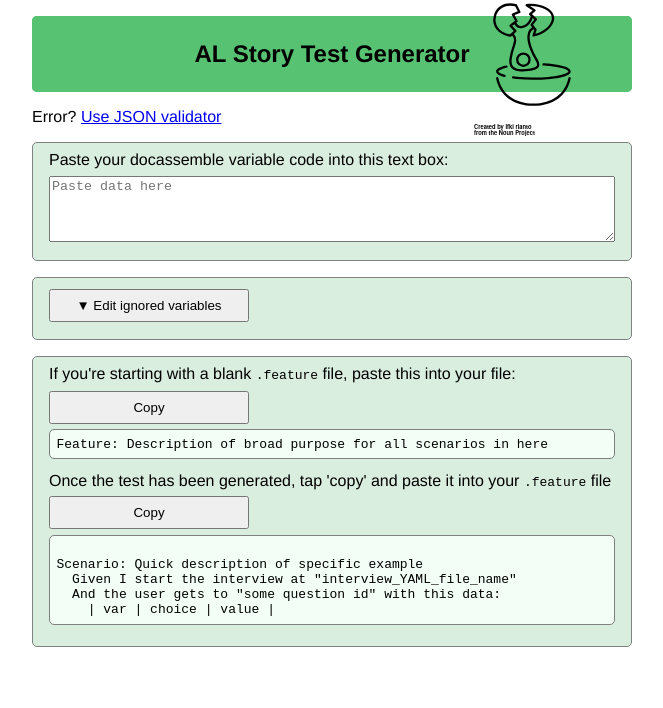
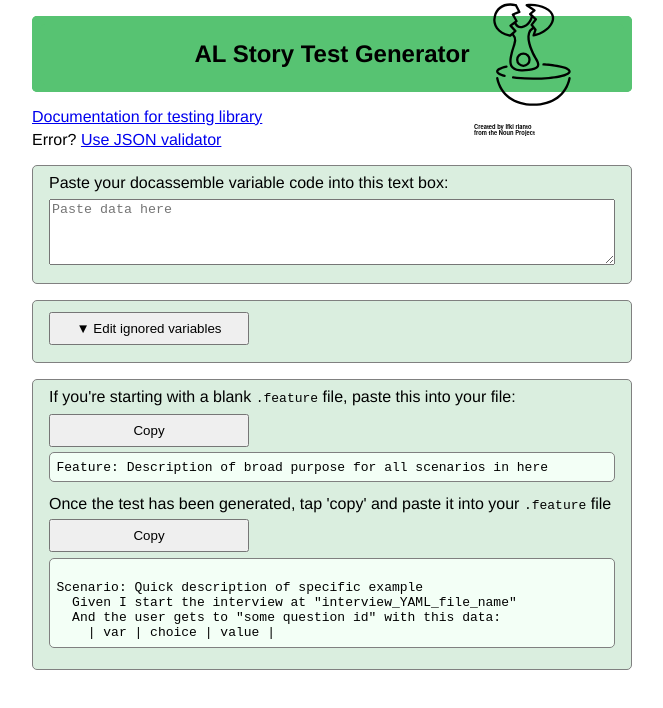
Before and after one commit to plocket/alkiln_story, a plain HTML site: page index.html in a window 1280 px wide. Shown: the whole page, without its empty margins (308-971 px from the left). Drawn offline with Linux system fonts and the light colour scheme.

Commit message:
Add link to documentation

```diff
--- a/index.html
+++ b/index.html
@@ -147,6 +147,7 @@
   </header>
 
   <section id="resources">
+    <p><a href="https://docs.google.com/document/d/1hkNr78mrU3Ha98tPUL4OKWi3eNnt-1Sba7L8470u06g/edit">Documentation for testing library</a></p>
     <p>Error? <a href="https://jsonlint.com/?code=">Use JSON validator</a></p>
   </section>
 
@@ -162,6 +163,8 @@
     <p id="ignore_warning" class="ok message">Something is wrong with the list. Using default values. See error below.</p>
      <!-- and/or try <a href='https://javascriptvalidator.net/'>a js validator</a>.</p> -->
     <button class="toggler" for="ignore_container">▼ Edit ignored variables</button>
+    <!-- <input type="text" name="" id="num_signatures"> -->
+
     <div id="ignore_container" class="togglee collapsed">
       <p>Automatically ignored:</p>
       <p id="auto_ignored_keys_only"></p>
```
